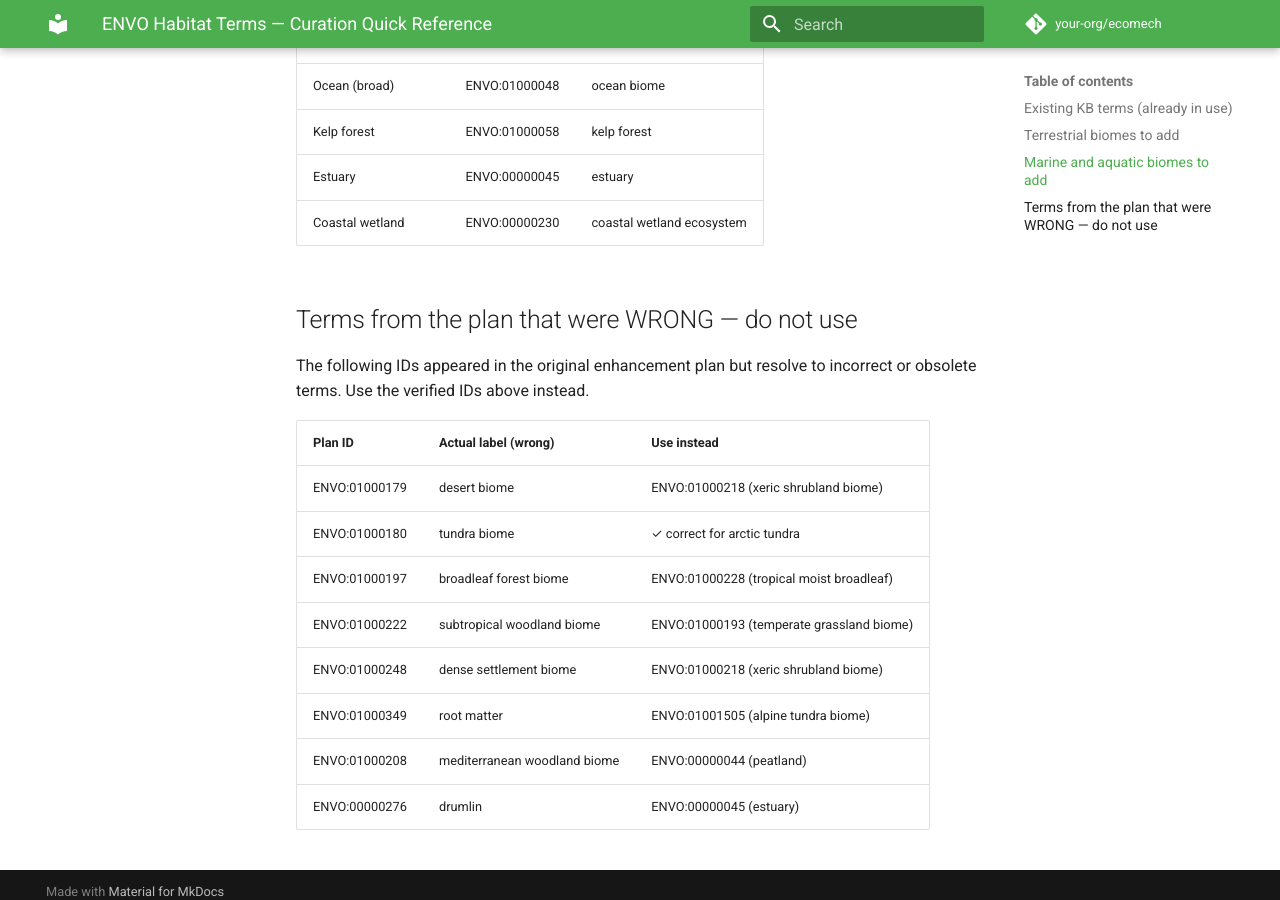
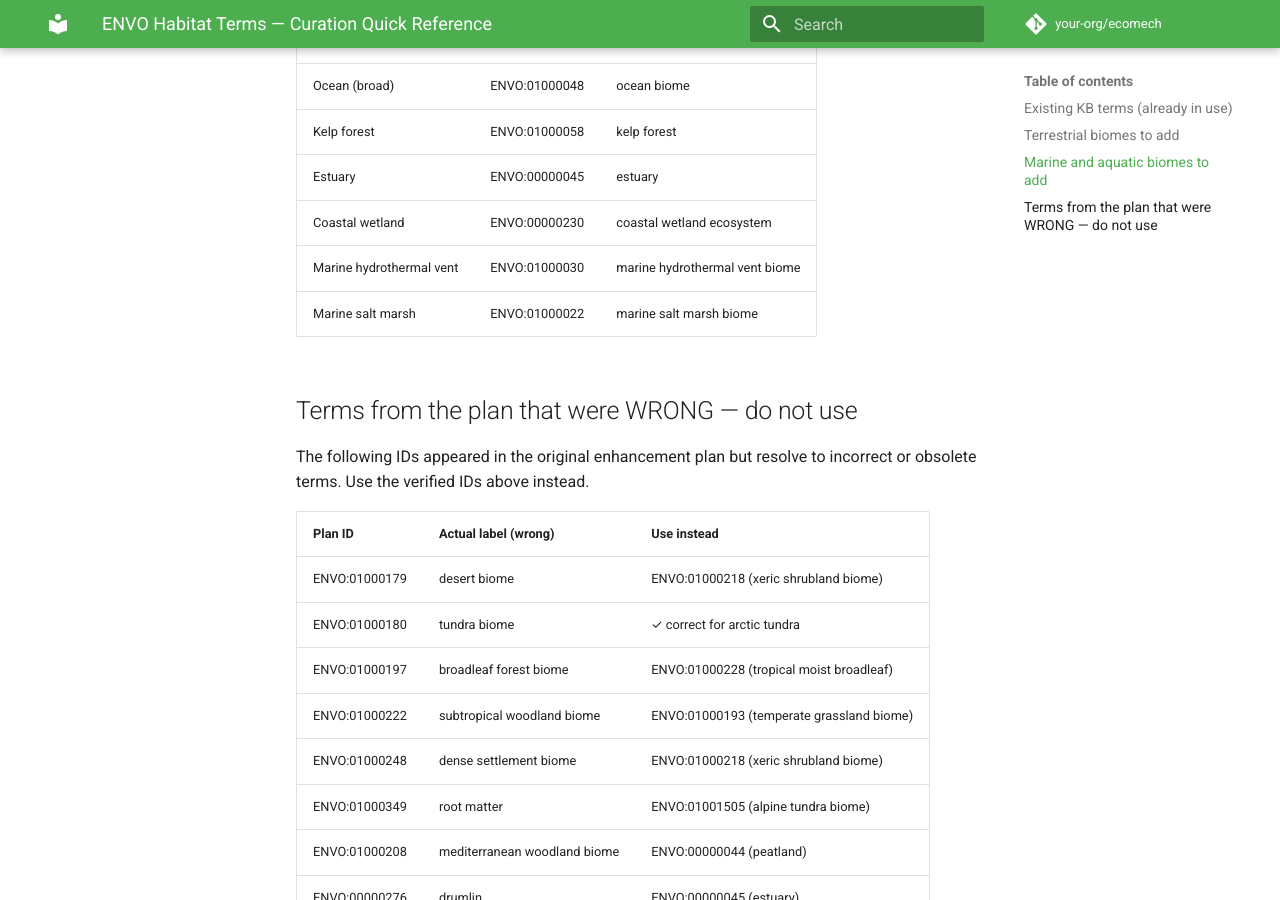
Before and after one commit to diatomsRcool/ecomech, an MkDocs documentation site: the page built from docs/envo_habitat_terms.md, in a window 1280 px wide and 900 px high, scrolled down 1522 px. Built offline with MkDocs 1.6.1 and Material for MkDocs 9.7.7, drawn with Linux system fonts in a browser that asks for light colours; comment, search, counter and statistics services are not loaded.

Commit message:
Add biome/ecoregion coverage expansion (Part 2)
Adds specific habitat_context entries to 14 process files, replacing
generic ENVO:00000446 (terrestrial biome) placeholders with precise
biome-level ENVO terms and adding major missing biomes:
- peatland (ENVO:00000044): Methane_Cycling, Carbon_Sequestration, Carbon_Cycling
- subpolar coniferous forest biome (ENVO:01000250): 8 processes
- tropical moist broadleaf forest biome (ENVO:01000228): 9 processes
- tundra biome (ENVO:01000180): Litter_Decomposition, Detritivory
- tropical savanna biome (ENVO:01000188): Herbivory, Predation
- marine pelagic biome (ENVO:01000023): Predation, Redox_Dynamics, Sulfur_Cycling, Phosphorus_Cycling
- marine hydrothermal vent biome (ENVO:01000030): Iron_Cycling
- marine salt marsh biome (ENVO:01000022): Sulfur_Cycling
- mangrove biome (ENVO:01000181): Iron_Cycling, Redox_Dynamics
- temperate grassland biome (ENVO:01000193): Terrestrial_Primary_Production, Mycorrhizal_Association

All 24 process files pass qc-fast after changes.

Co-Authored-By: Claude Sonnet 4.6 <noreply@anthropic.com>

```diff
--- a/docs/envo_habitat_terms.md
+++ b/docs/envo_habitat_terms.md
@@ -40,6 +40,8 @@ Use `just validate-terms-file` to confirm any ID before committing.
 | Kelp forest | ENVO:01000058 | kelp forest |
 | Estuary | ENVO:00000045 | estuary |
 | Coastal wetland | ENVO:00000230 | coastal wetland ecosystem |
+| Marine hydrothermal vent | ENVO:01000030 | marine hydrothermal vent biome |
+| Marine salt marsh | ENVO:01000022 | marine salt marsh biome |
 
 ## Terms from the plan that were WRONG — do not use
 
```
Also changed, not shown: 14 other files.
